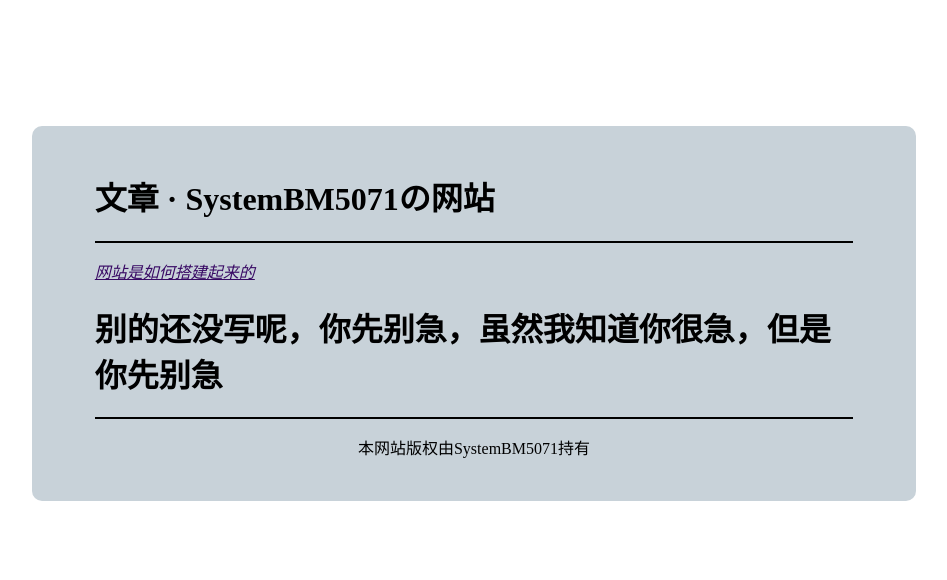
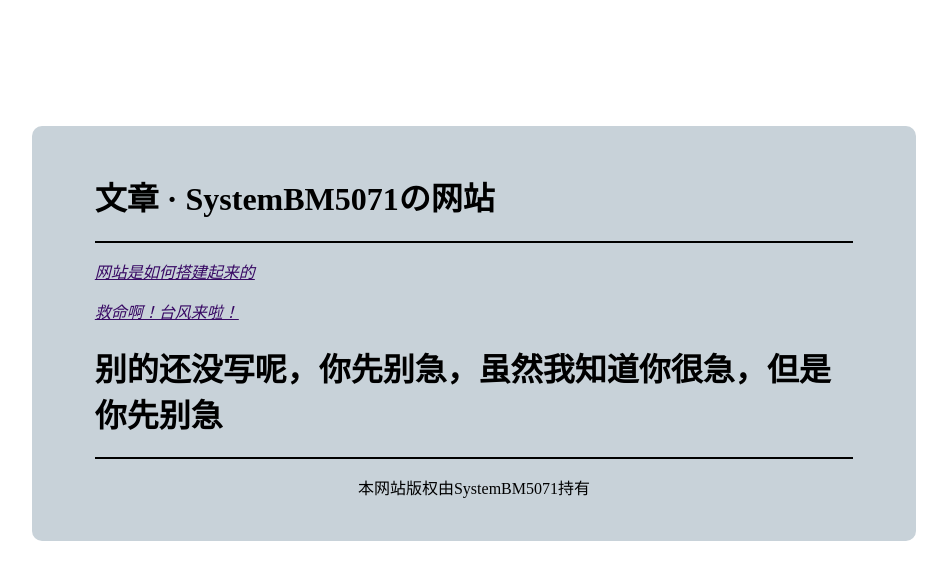
Before and after one commit to sysbm5071/wz, a plain HTML site: page index.html in a window 1280 px wide. Shown: the whole page, without its empty margins (166-1113 px from the left). Drawn offline with Linux system fonts and the light colour scheme.

Commit message:
Update index.html Update2.html!

```diff
--- a/index.html
+++ b/index.html
@@ -36,6 +36,7 @@
         <h1>文章 · SystemBM5071の网站</h1>
         <hr color="black" size="2">
         <a href="https://sysbm5071.github.io/wz/1.html"><p><i>网站是如何搭建起来的</i></p></a>
+        <a href="https://sysbm5071.github.io/wz/2.html"><p><i>救命啊！台风来啦！</i></p></a>
         <h1>别的还没写呢，你先别急，虽然我知道你很急，但是你先别急</h1>
         <hr color="black" size="2">
         <p align="center">本网站版权由SystemBM5071持有</p>
```
